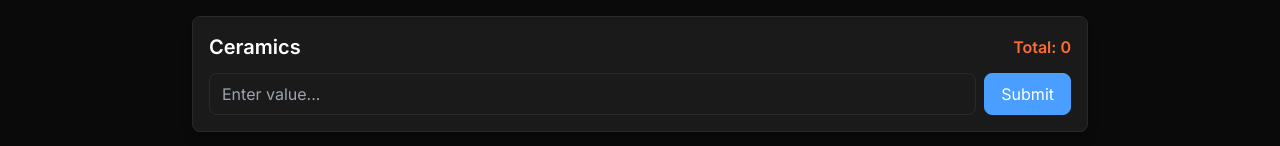
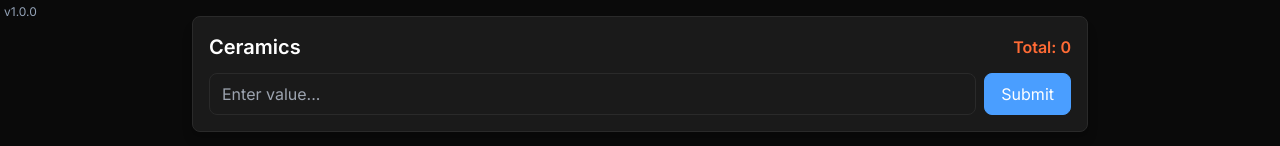
Before and after one commit to robertkirsz/death-stranding-materials, a React (Vite) app: page / in a window 1280 px wide. Shown: the top 146 px of the page. Built offline with nearby package versions, Linux system fonts and the light colour scheme.

Commit message:
Add app version display in App component by importing version from package.json

```diff
--- a/src/App.tsx
+++ b/src/App.tsx
@@ -1,4 +1,7 @@
 import { useState } from 'react'
+import pkg from '../package.json'
+
+const APP_VERSION = pkg.version
 
 interface Material {
   name: string
@@ -166,6 +169,8 @@ function App() {
 
   return (
     <div className="min-h-screen bg-ds-dark p-2 sm:p-4">
+      <div className="fixed top-1 left-1 text-xs text-slate-400 z-50 pointer-events-none">v{APP_VERSION}</div>
+
       <div className="max-w-4xl mx-auto flex flex-col gap-4 sm:gap-6">
         {/* Materials Grid */}
         <div className="flex flex-col gap-3 sm:gap-4">
```
